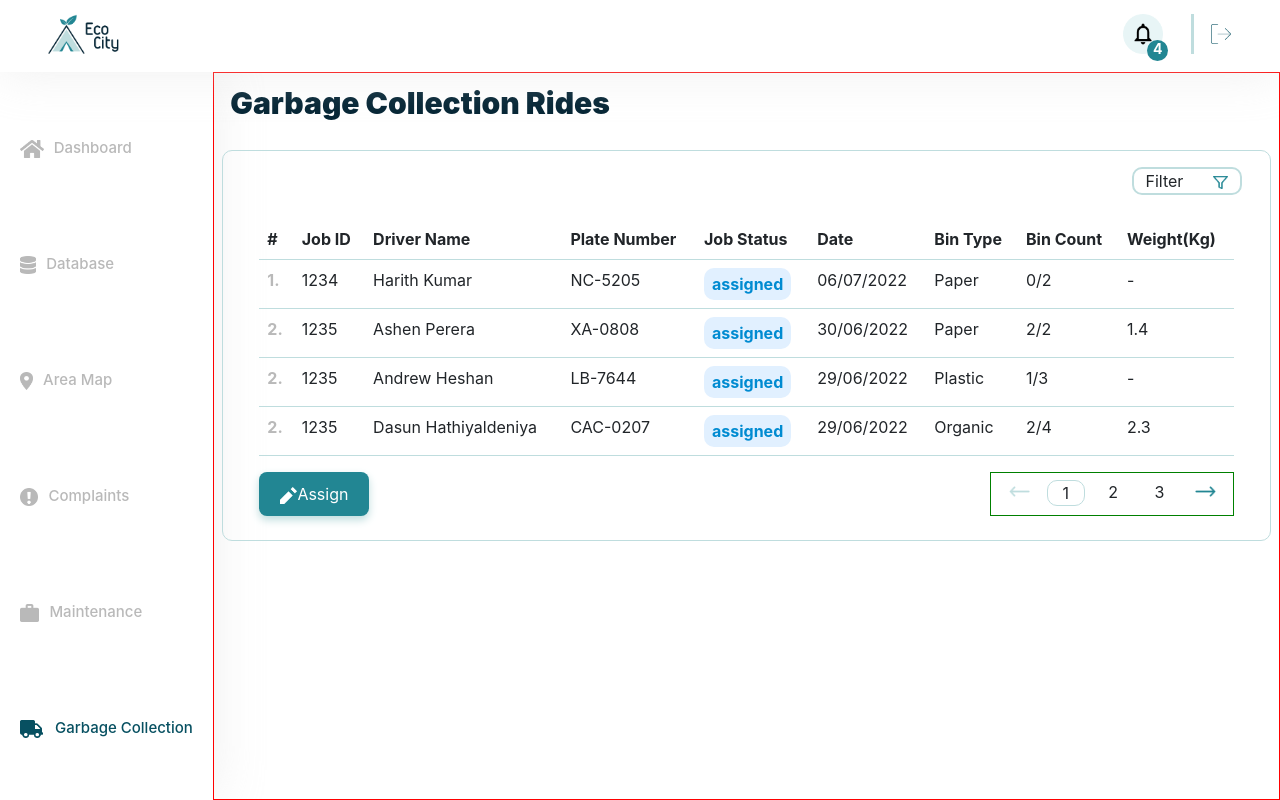
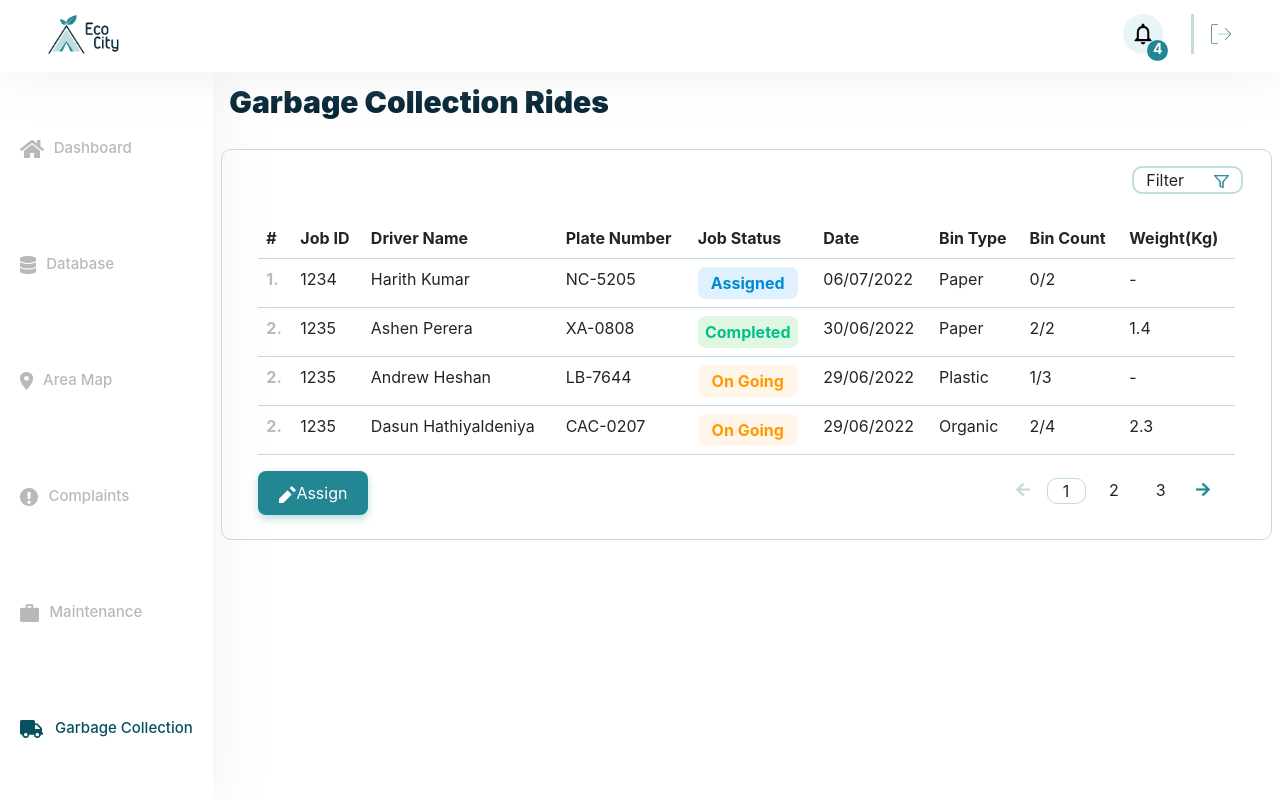
Before and after one commit to IsuruVihan/EcoCity, a React (Create React App) app in the folder admin/: page /garbage-collection in a window 1280 px wide. Built offline with nearby package versions, Linux system fonts and the light colour scheme.

Commit message:
admin_taks_557-changed left and right arrow

```diff
--- a/admin/src/pages/GarbageCollectionRides/GarbageCollectionRides.js
+++ b/admin/src/pages/GarbageCollectionRides/GarbageCollectionRides.js
@@ -13,7 +13,7 @@ const GarbageCollectionRides = () => {
     const [open, setOpen] = useState(false);
 
   return (
-      <Col lg={10} style={{border:'1px solid red'}}>
+      <Col lg={10}>
           <Row className="ps-3 pb-3 pt-2">
               <Col className=" p-0 m-0" style={{textAlign: 'left', fontSize: 30, fontWeight: '900', color: '#042434',}}>
                   Garbage Collection Rides
--- a/admin/src/pages/GarbageCollectionRides/tables/RidesTable.js
+++ b/admin/src/pages/GarbageCollectionRides/tables/RidesTable.js
@@ -57,7 +57,9 @@ const RidesTable = () => {
                                 <td>1234</td>
                                 <td>Harith Kumar</td>
                                 <td>NC-5205</td>
-                                <td><label className={changeColor(status)}>{status}</label></td>
+                                <td style={{textAlign:'center'}}><p className='m-0 p-1'
+                                    style={{color:'#008BD1', backgroundColor:'#E1F0FF', width:'100px', borderRadius:'8px',
+                                    fontWeight: 700}}>Assigned</p></td>
                                 <td>06/07/2022</td>
                                 <td>Paper</td>
                                 <td>0/2</td>
@@ -68,7 +70,9 @@ const RidesTable = () => {
                                 <td>1235</td>
                                 <td>Ashen Perera</td>
                                 <td>XA-0808</td>
-                                <td><label className={changeColor(status)}>{status}</label></td>
+                                <td style={{textAlign:'center'}}><p className='m-0 p-1'
+                                    style={{color:'#00C186', backgroundColor:'#E0F8E3', width:'100px', borderRadius:'8px',
+                                    fontWeight: 700}}>Completed</p></td>
                                 <td>30/06/2022</td>
                                 <td>Paper</td>
                                 <td>2/2</td>
@@ -79,7 +83,9 @@ const RidesTable = () => {
                                 <td>1235</td>
                                 <td>Andrew Heshan</td>
                                 <td>LB-7644</td>
-                                <td><label className={changeColor(status)}>{status}</label></td>
+                                <td style={{textAlign:'center'}}><p className='m-0 p-1'
+                                    style={{color:'#FF9900', backgroundColor:'#FFF6E9', width:'100px', borderRadius:'8px',
+                                    fontWeight: 700}}>On Going</p></td>
                                 <td>29/06/2022</td>
                                 <td>Plastic</td>
                                 <td>1/3</td>
@@ -90,7 +96,9 @@ const RidesTable = () => {
                                 <td>1235</td>
                                 <td>Dasun Hathiyaldeniya</td>
                                 <td>CAC-0207</td>
-                                <td><label className={changeColor(status)}>{status}</label></td>
+                                <td style={{textAlign:'center'}}><p className='m-0 p-1'
+                                    style={{color:'#FF9900', backgroundColor:'#FFF6E9', width:'100px', borderRadius:'8px',
+                                    fontWeight: 700}}>On Going</p></td>
                                 <td>29/06/2022</td>
                                 <td>Organic</td>
                                 <td>2/4</td>
@@ -134,27 +142,27 @@ const RidesTable = () => {
                                 </Modal.Body>
                             </Modal>
                         </Col>
-                        <Col style={{border:'1px solid green',paddingTop:5}}>
+                        <Col style={{paddingTop:5}}>
                             <Row>
                                 <Col style={{textAlign:'right', cursor:'pointer'}}>
-                                    <Image width='80%' src={leftarrow}/>
+                                    <Image width='50%' src={leftarrow}/>
                                 </Col>
                                 <Col xs={7}>
                                     <Row>
                                         <Col style={{border:'1px solid #BFDDDE', marginTop:2, marginBottom:2,
-                                                     marginLeft:5, marginRight:5, textAlign:'center', borderRadius:10}}>
+                                                     marginLeft:5, marginRight:5, textAlign:'center', borderRadius:10, cursor:'pointer'}}>
                                             1
                                         </Col>
-                                        <Col style={{marginTop:2, marginBottom:2, marginLeft:5, marginRight:5, textAlign:'center'}}>
+                                        <Col style={{marginTop:2, marginBottom:2, marginLeft:5, marginRight:5, textAlign:'center', cursor:'pointer'}}>
                                             2
                                         </Col>
-                                        <Col style={{marginTop:2, marginBottom:2, marginLeft:5, marginRight:5, textAlign:'center'}}>
+                                        <Col style={{marginTop:2, marginBottom:2, marginLeft:5, marginRight:5, textAlign:'center', cursor:'pointer'}}>
                                             3
                                         </Col>
                                     </Row>
                                 </Col>
                                 <Col style={{textAlign:'left' , cursor:'pointer'}}>
-                                    <Image width='80%' src={rightarrow}/>
+                                    <Image width='50%' src={rightarrow}/>
                                 </Col>
                             </Row>
                         </Col>
```
Also changed, not shown: admin/src/assets/images/icons/leftarrow.png, admin/src/assets/images/icons/rightarrow.png.
